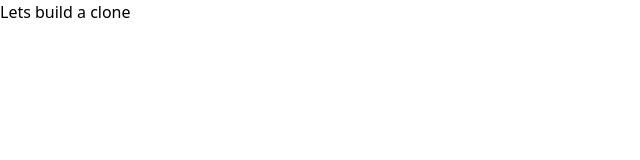
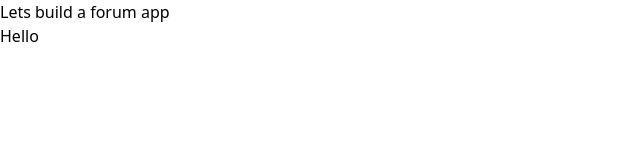
Before and after one commit to JackXN/fb-clone, a Next.js app: page / in a window 1280 px wide. Shown: the top 160 px of the page, without its empty margins (0-640 px from the left). Built offline with nearby package versions, Linux system fonts and the light colour scheme.

Commit message:
populated next.config.js with whitelisted domains

```diff
--- /dev/null
+++ b/components/Header.jsx
@@ -0,0 +1,12 @@
+import React from 'react'
+
+
+function Header() {
+    return (
+        <div>
+            <h1>Hello</h1>
+        </div>
+    )
+}
+
+export default Header
--- a/pages/index.js
+++ b/pages/index.js
@@ -1,6 +1,5 @@
 import Head from 'next/head'
-import Image from 'next/image'
-
+import Header from '../components/Header';
 
 export default function Home() {
   return (
@@ -8,7 +7,15 @@ export default function Home() {
       <Head>
         <title>Forum App</title>
       </Head>
-      <h1>Lets build a clone</h1>
+      <h1>Lets build a forum app</h1>
+      {/* Header */}
+<Header/>
+
+      <main>
+        {/* Sidebar */}
+        {/* Feed */}
+        {/* Widgets */}
+      </main>
     </div>
   )
 }
```
